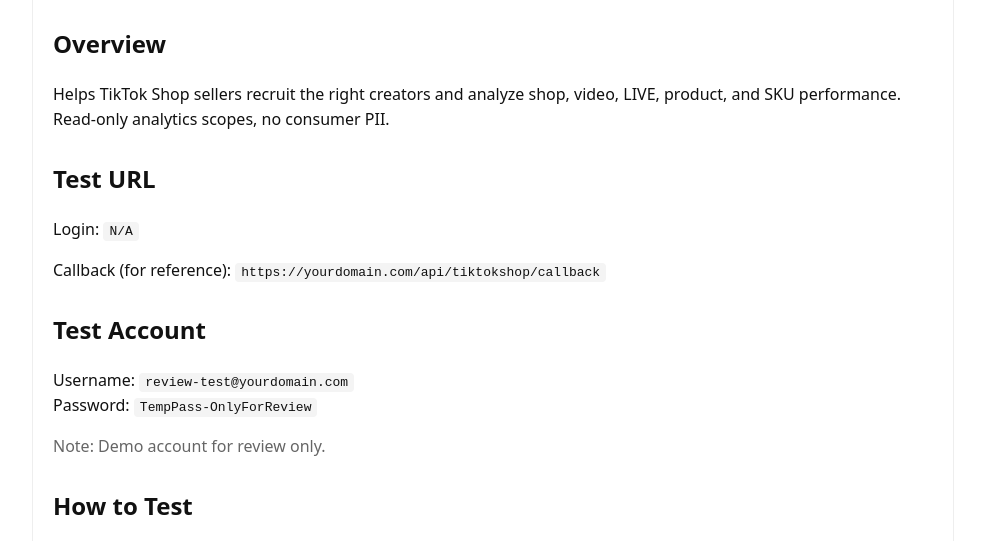
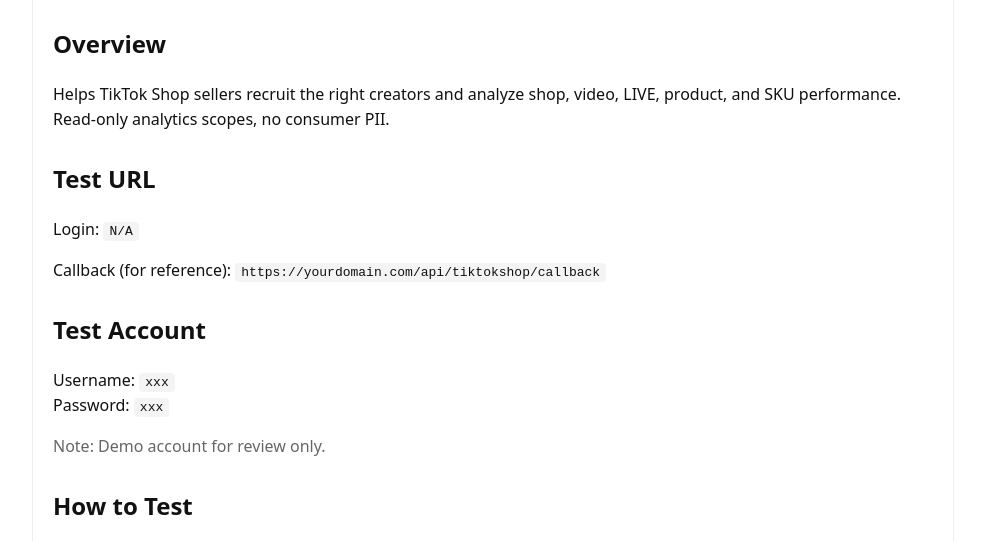
Before and after one commit to EloiseQ/nbcn-app-review, a plain HTML site: page index.html in a window 1280 px wide. Shown: the part 196-737 px from the top of the page, without its empty margins (0-985 px from the left). Drawn offline with Linux system fonts and the light colour scheme.

Commit message:
Update index.html

```diff
--- a/index.html
+++ b/index.html
@@ -27,8 +27,8 @@
     <p>Callback (for reference): <code>https://yourdomain.com/api/tiktokshop/callback</code></p>
 
     <h2>Test Account</h2>
-    <p>Username: <code>review-test@yourdomain.com</code><br>
-       Password: <code>TempPass-OnlyForReview</code></p>
+    <p>Username: <code>xxx</code><br>
+       Password: <code>xxx</code></p>
     <p class="muted">Note: Demo account for review only.</p>
 
     <h2>How to Test</h2>
```
